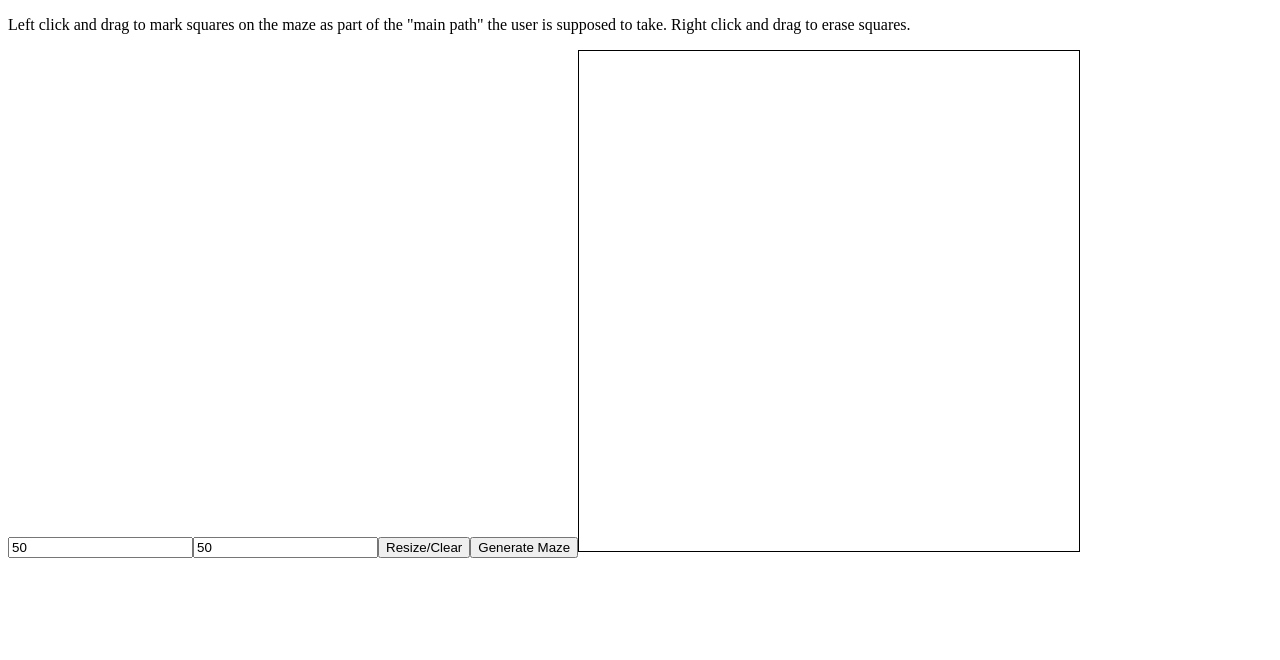
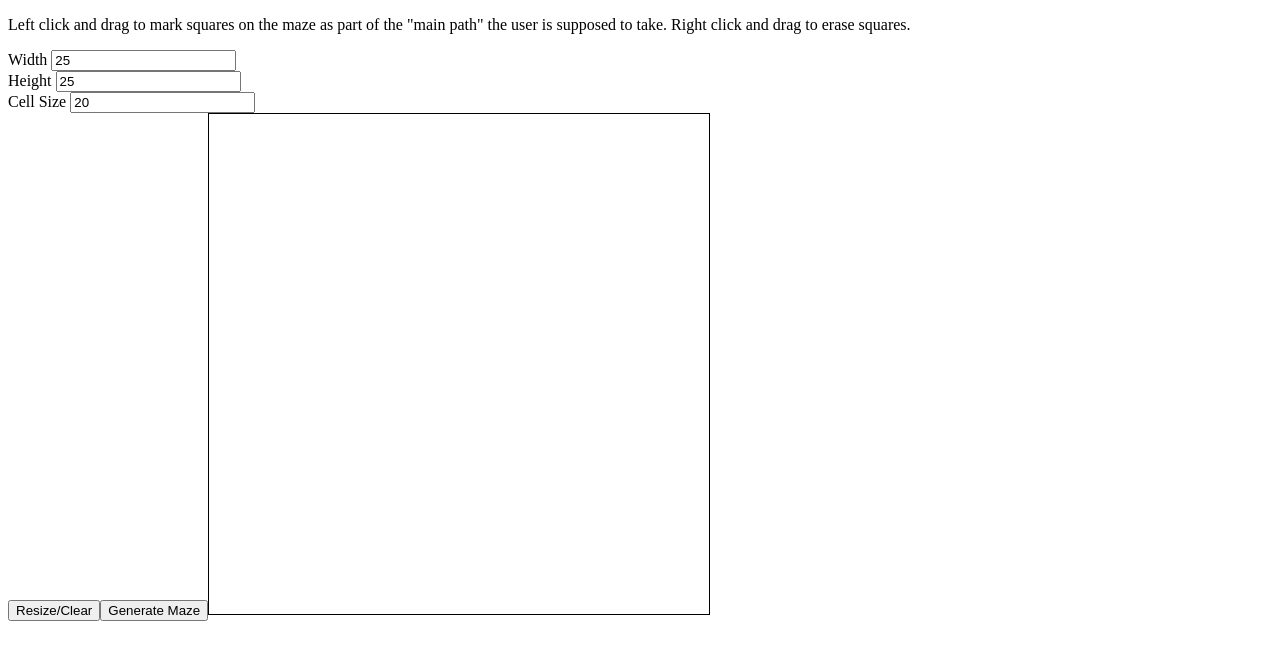
Before and after one commit to radian628/maze-generator, a plain HTML site: page index.html in a window 1280 px wide. Drawn offline with Linux system fonts and the light colour scheme.

Commit message:
cell size control + labels

```diff
--- a/index.html
+++ b/index.html
@@ -6,6 +6,15 @@
       Left click and drag to mark squares on the maze as part of the "main path"
       the user is supposed to take. Right click and drag to erase squares.
     </p>
+    <label>Width</label>
+    <input id="width-input" min="0" value="25" type="number" />
+    <br />
+    <label>Height</label>
+    <input id="height-input" min="0" value="25" type="number" />
+    <br />
+    <label>Cell Size</label>
+    <input id="cellsize-input" min="0" value="20" type="number" />
+    <br />
     <script src="index.js"></script>
   </body>
 </html>
--- a/index.js
+++ b/index.js
@@ -128,14 +128,9 @@ var drawMaze = function(maze, cellSize, ctx) {
     }
   }
 };
-var widthInput = document.createElement("input");
-widthInput.type = "number";
-widthInput.min = "0";
-widthInput.value = "50";
-var heightInput = document.createElement("input");
-heightInput.type = "number";
-heightInput.min = "0";
-heightInput.value = "50";
+var widthInput = document.getElementById("width-input");
+var heightInput = document.getElementById("height-input");
+var cellSizeInput = document.getElementById("cellsize-input");
 var resizeButton = document.createElement("button");
 resizeButton.innerText = "Resize/Clear";
 var generateButton = document.createElement("button");
@@ -143,14 +138,15 @@ generateButton.innerText = "Generate Maze";
 var canvas = document.createElement("canvas");
 canvas.style = "border: 1px solid black;";
 var ctx = canvas.getContext("2d");
-for (const e of [widthInput, heightInput, resizeButton, generateButton, canvas])
+for (const e of [resizeButton, generateButton, canvas])
   document.body.appendChild(e);
-var WIDTH = 50;
-var HEIGHT = 50;
-var CELLSIZE = 10;
+var WIDTH = Number(widthInput.value);
+var HEIGHT = Number(heightInput.value);
+var CELLSIZE = Number(cellSizeInput.value);
 resizeButton.addEventListener("click", (e) => {
   WIDTH = Number(widthInput.value);
   HEIGHT = Number(heightInput.value);
+  CELLSIZE = Number(cellSizeInput.value);
   resize();
 });
 generateButton.addEventListener("click", (e) => {
```
Also changed, not shown: 1 other file.
